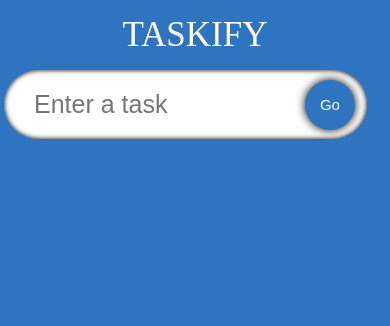
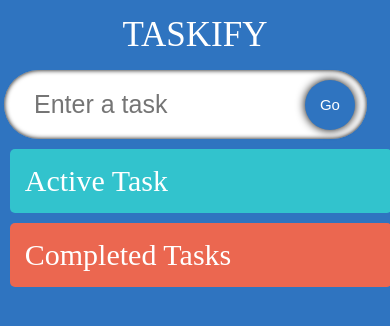
Before and after one commit to AnjoC07/Taskify-Demo, a React (Create React App) app: page / in a window 390 px wide. Shown: the top 326 px of the page. Built offline with nearby package versions, Linux system fonts and the light colour scheme; a web font is replaced by a local one.

Commit message:
Finalizing CSS Styles for Active-Completed Task

```diff
--- a/src/components/TodoList.tsx
+++ b/src/components/TodoList.tsx
@@ -10,16 +10,41 @@
 
 const TodoList: React.FC<TodoProps> = ({ todos, setTodos }) => {
   return (
+    <div className="container">
       <div className="todos">
+        <span className="todos__heading">Active Task</span>
         {todos.map((todo) => (
           <SingleTodo
             todo={todo}
+            todos={todos}
             key={todo.id}
-          todos={todos}
             setTodos={setTodos}
           />
         ))}
       </div>
+      <div className="todos remove">
+        <span className="todos__heading">Completed Tasks</span>
+        {todos.map((todo) => (
+          <SingleTodo
+            todo={todo}
+            todos={todos}
+            key={todo.id}
+            setTodos={setTodos}
+          />
+        ))}
+      </div>
+    </div>
+    // DOCUMENTATION: BEFORE DRAG AND DROP
+    // <div className="todos">
+    //   {todos.map((todo) => (
+    //     <SingleTodo
+    //       todo={todo}
+    //       key={todo.id}
+    //       todos={todos}
+    //       setTodos={setTodos}
+    //     />
+    //   ))}
+    // </div>
   );
 };
 
--- a/src/components/styles.css
+++ b/src/components/styles.css
@@ -1,6 +1,6 @@
 .input {
   display: flex;
-  width: 90%;
+  width: 95%;
   position: relative;
   align-items: center;
 }
@@ -44,21 +44,47 @@
   box-shadow: 0 0 5px black;
 }
 
+.container {
+  display: flex;
+  width: 95%;
+  margin-top: 10px;
+  justify-content: space-between;
+  align-items: flex-start;
+}
+
 .todos {
   display: flex;
-  justify-content: space-evenly;
-  width: 90%;
-  flex-wrap: wrap;
+  width: 47.5%;
+  flex-direction: column;
+  padding: 15px;
+  border-radius: 5px;
+  background-color: rgb(50, 195, 205);
+  /* justify-content: space-evenly; */
+  /* width: 90%; */
+  /* flex-wrap: wrap; */
+}
+
+.todos__heading {
+  font-size: 30px;
+  color: white;
 }
 
 .todos__single {
   display: flex;
-  width: 29.5%;
+  /* width: 29.5%; */
   border-radius: 5px;
   padding: 20px;
   margin-top: 15px;
   background-image: url("https://img.freepik.com/free-photo/crumpled-yellow-paper-background-close-up_60487-2390.jpg?size=626&ext=jpg");
+  /* Adding transition so when it hovers it grows a little */
+  transition: 0.2s;
 }
+
+.todos__single:hover {
+  box-shadow: 0 0 5px black;
+  transform: scale(1.03);
+}
+
 .todos__single--text {
   flex: 1;
   padding: 5px;
@@ -76,9 +102,15 @@
   cursor: pointer;
 }
 
-@media (max-width: 1200px) {
+/* @media (max-width: 1200px) {
   .todos__single {
     width: 40%;
+  }
+} */
+
+@media (max-width: 1100px) {
+  .todos {
+    width: 45%;
   }
 }
 
@@ -88,8 +120,18 @@
   }
   .todos {
     width: 95%;
+    margin-bottom: 10px;
   }
-  .todos__single {
+
+  .container {
+    width: 95%;
+    flex-direction: column;
+  }
+  /* .todos__single {
     width: 100%;
-  }
+  } */
 }
+
+.remove {
+  background-color: rgb(235, 103, 80);
+}
```
Lines whose indentation alone changed are shown as unchanged.
